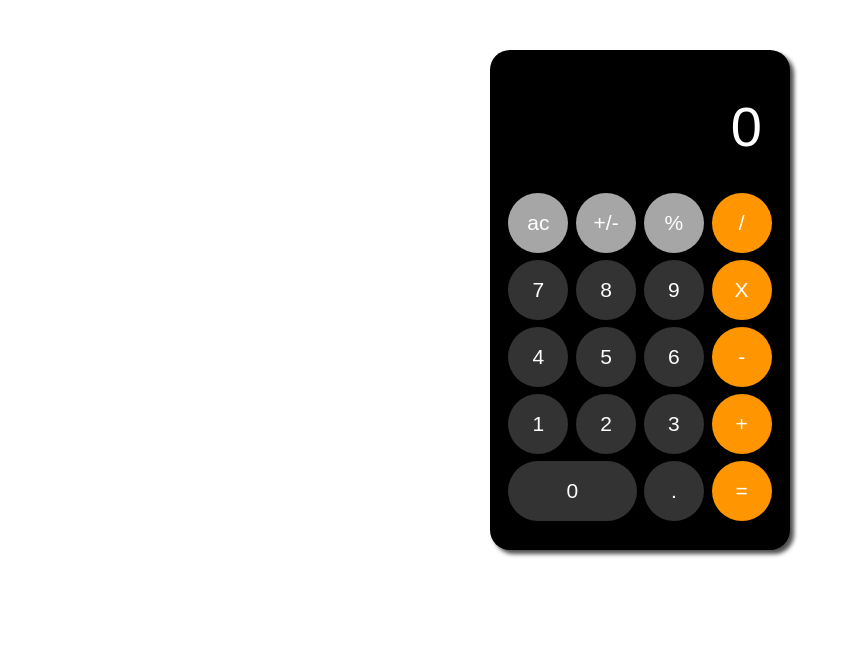
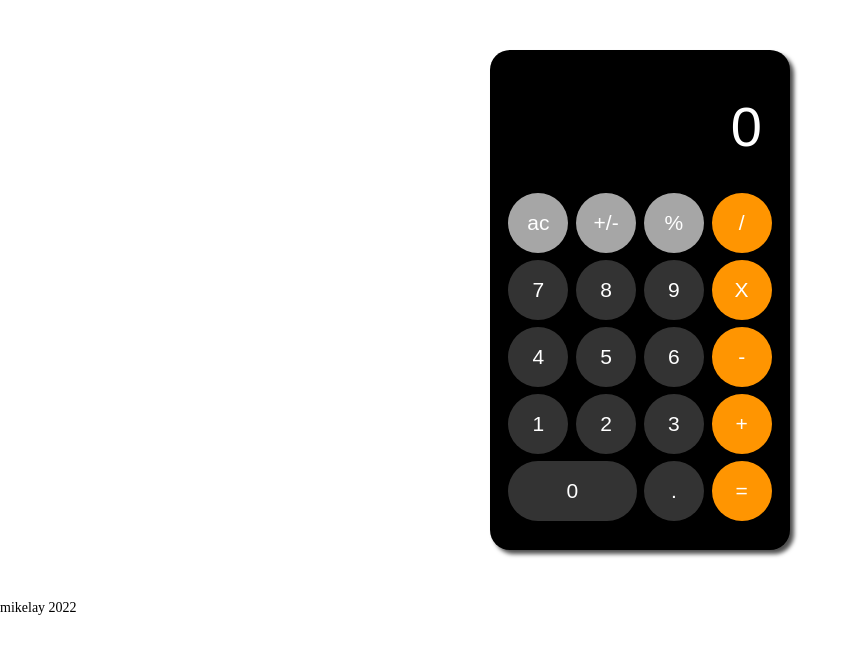
Before and after one commit to mikelay2020/calculator, a plain HTML site: page index.html in a window 1280 px wide. Shown: the whole page, without its empty margins (0-859 px from the left). Drawn offline with Linux system fonts and the light colour scheme.

Commit message:
add footer

```diff
--- a/index.html
+++ b/index.html
@@ -41,7 +41,7 @@
 		</div>
 	</div>
 
-
+	<footer>mikelay 2022</footer>
 
 	<script src="calc.js"></script>
 
```
